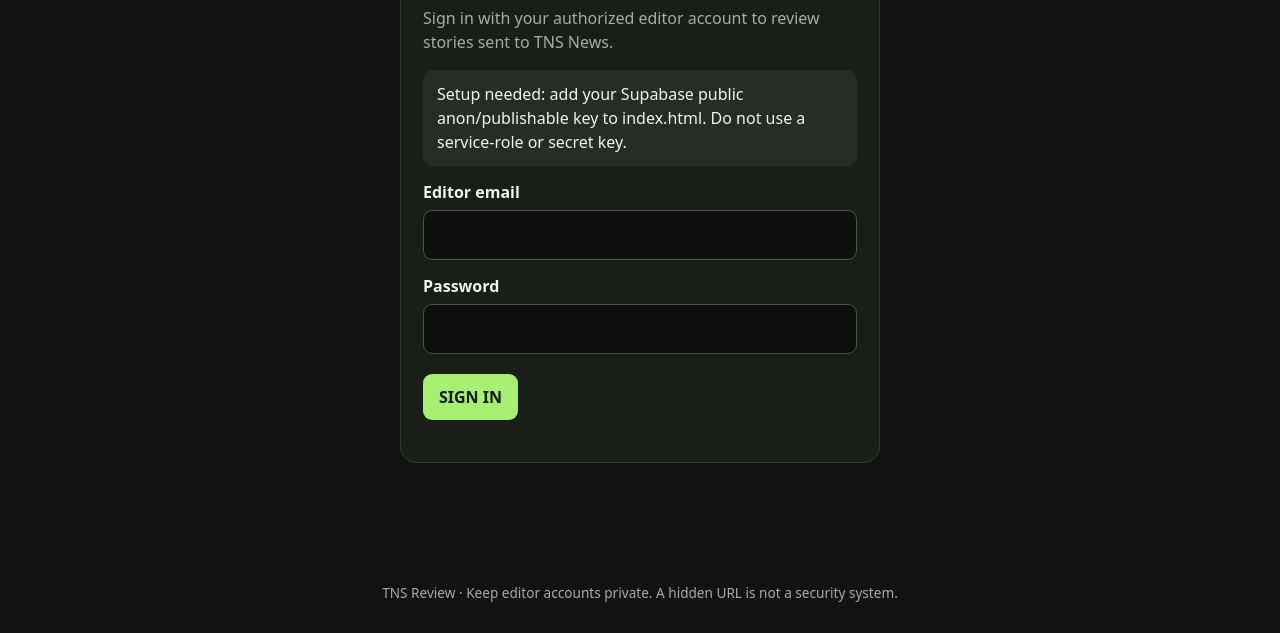
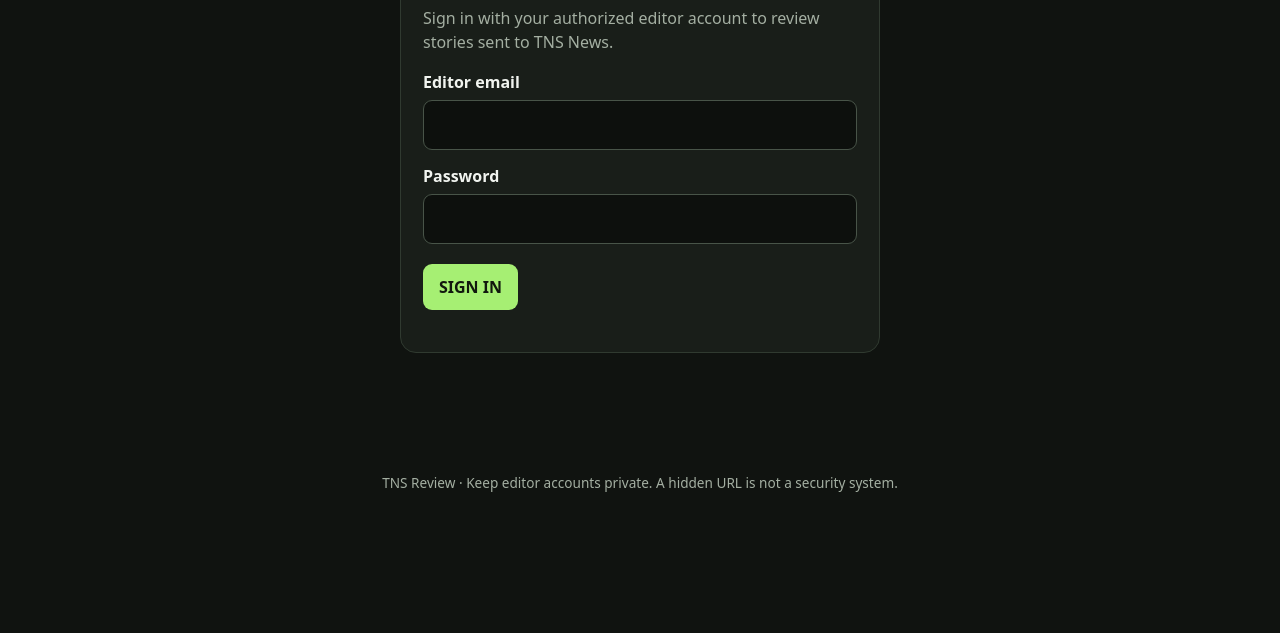
Before and after one commit to jebediahkerman1/tns-review, a plain HTML site: page index.html in a window 1280 px wide. Shown: the part 304-937 px from the top of the page. After the commit the page ends 827 px from the top, so only its background shows below. Drawn offline with nearby package versions, Linux system fonts and the light colour scheme.

Commit message:
Configure TNS Review Supabase public key

```diff
--- a/index.html
+++ b/index.html
@@ -38,7 +38,7 @@
   Never put a service_role key in this file.
 */
 const SUPABASE_URL = "https://dueysmzmtpmfqsxjmzhk.supabase.co";
-const SUPABASE_ANON_KEY = "PASTE_YOUR_SUPABASE_PUBLIC_ANON_OR_PUBLISHABLE_KEY_HERE";
+const SUPABASE_ANON_KEY = "sb_publishable_QmZZ7G5Pm5OCSnz9i0lygw_IeOG9ojA";
 const supabaseReady = Boolean(window.supabase && SUPABASE_URL.startsWith("https://") && SUPABASE_ANON_KEY !== "PASTE_YOUR_SUPABASE_PUBLIC_ANON_OR_PUBLISHABLE_KEY_HERE" && SUPABASE_ANON_KEY.length > 20);
 const client = supabaseReady ? window.supabase.createClient(SUPABASE_URL, SUPABASE_ANON_KEY) : null;
 const loginSection=document.getElementById("loginSection"), dashboard=document.getElementById("dashboard");
```
